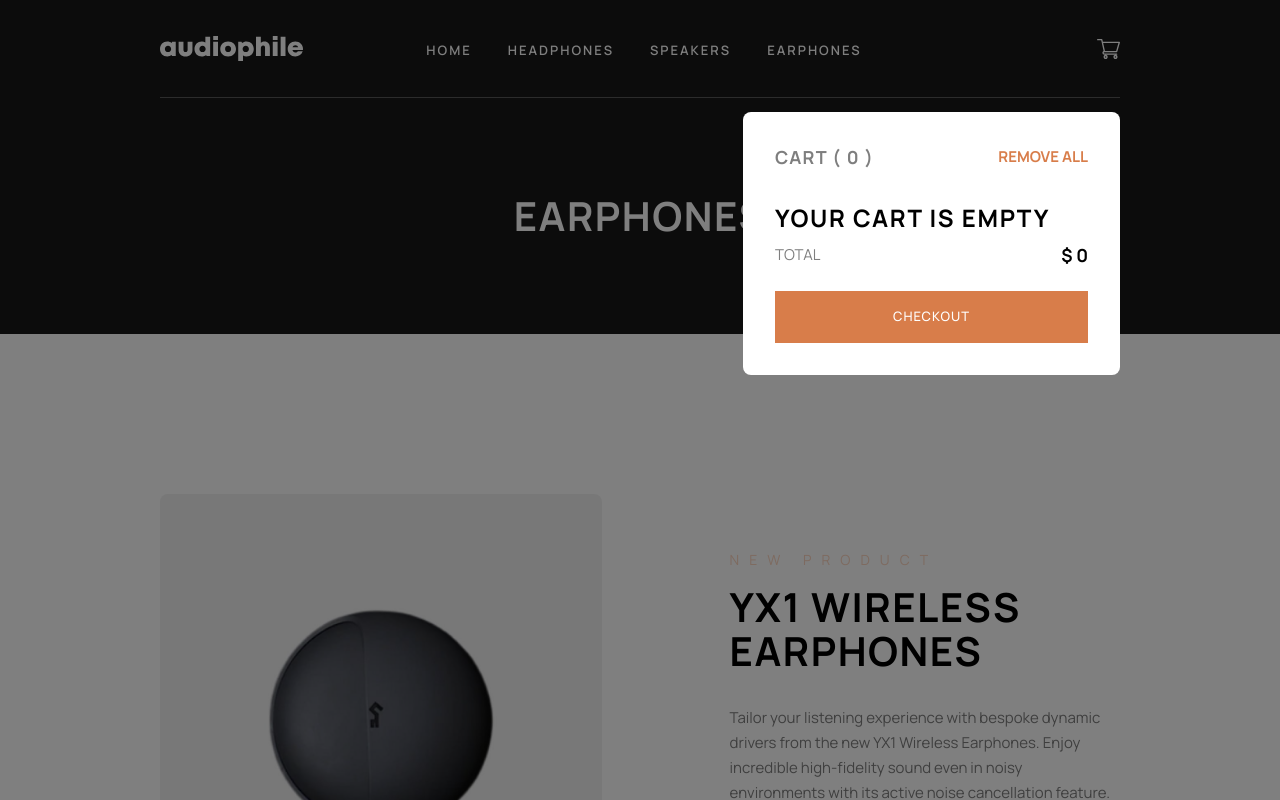
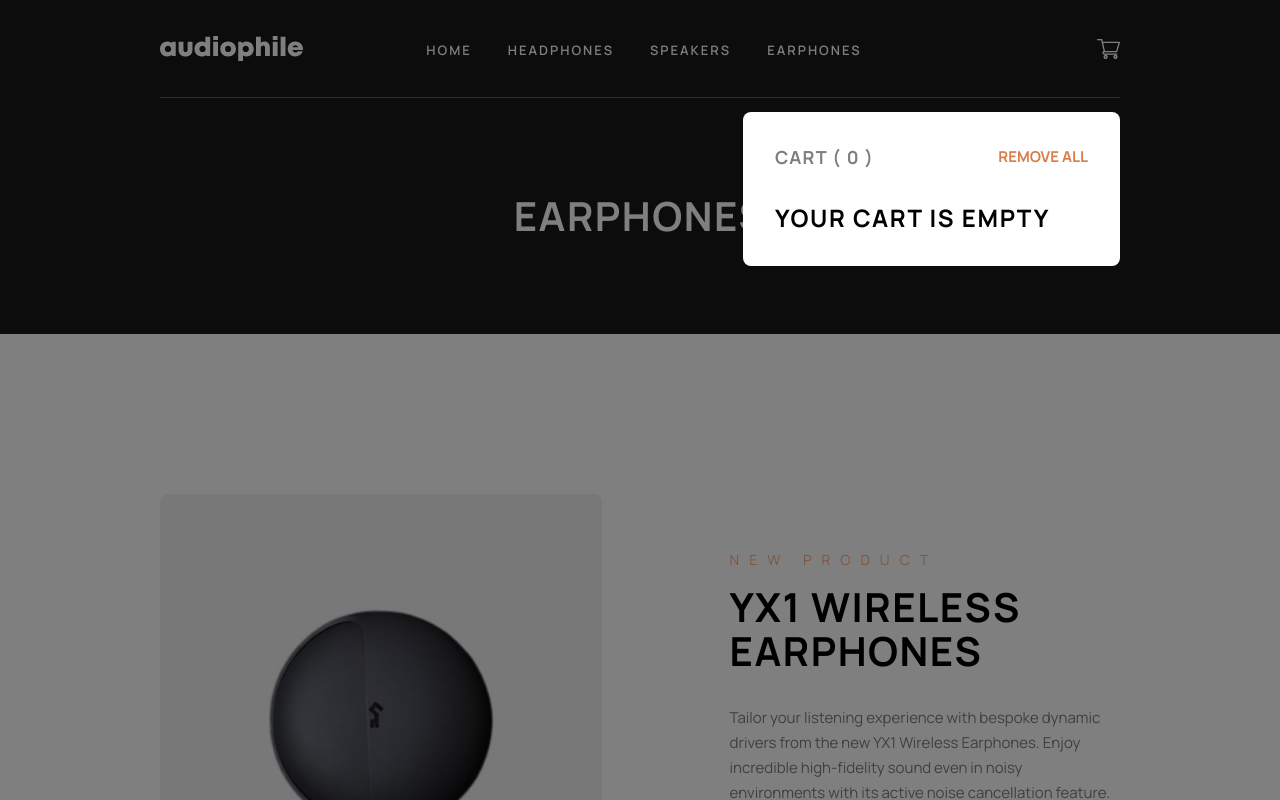
Before and after one commit to LowkeyCoyote/audiophile, a React (Vite) app: page /category/earphones in a window 1280 px wide. Both pictures are taken after a click on the picture 1108 px from the left and 48 px from the top of the page. Shown: the top 800 px of the page. Built offline with nearby package versions, Linux system fonts and the light colour scheme.

Commit message:
remove checkout button in cart modal when cart is empty

```diff
--- a/src/components/category/ProductCardCategory.tsx
+++ b/src/components/category/ProductCardCategory.tsx
@@ -44,7 +44,7 @@ const ProductCardCategory = ({
                 className={`w-[54%] text-left ${reverse ? 'pr-32' : 'pl-32'} md:h-[54%] md:w-full md:px-16 md:pt-12 md:text-center sm:px-0 sm:pt-8`}
             >
                 {isNew ? (
-                    <p className="overlineText mb-4 sm:mb-6 sm:px-16 ">
+                    <p className="overlineText opacity-100 mb-4 sm:mb-6 sm:px-16 ">
                         New Product
                     </p>
                 ) : (
--- a/src/components/shared/Cart.tsx
+++ b/src/components/shared/Cart.tsx
@@ -23,7 +23,7 @@ const Cart = ({ goToCheckout }: CartProps) => {
             <div className="flex items-center justify-between pb-8">
                 <h6 className="opacity-50">{`cart ( ${cart.length} )`}</h6>
                 <p
-                    className=" font-bold uppercase text-dark-peach opacity-100"
+                    className=" font-bold uppercase text-dark-peach opacity-100 cursor-pointer"
                     onClick={() => dispatch(clearCart())}
                 >
                     Remove all
@@ -86,14 +86,17 @@ const Cart = ({ goToCheckout }: CartProps) => {
                         </div>
                     </div>
                 ))}
+           {cart.length !== 0 && (
+                <>
                     <div className="mb-6 mt-2 flex items-center justify-between">
                         <p className="uppercase">Total</p>
                         <h6 className="font-bold tracking-normal">{`$ ${getCartTotalPrice(cart).toLocaleString('en-US')}`}</h6>
                     </div>
-
                     <Button className="w-full" onClick={goToCheckout}>
                         Checkout
                     </Button>
+                </>
+            )}
         </div>
     );
 };
--- a/src/components/shared/layout/Footer.tsx
+++ b/src/components/shared/layout/Footer.tsx
@@ -26,7 +26,7 @@ const Footer = () => {
                         <li key={index}>
                             <Link
                                 to={link.path}
-                                className="ea text-[13px] font-semibold uppercase tracking-[2px] duration-75 hover:text-peach"
+                                className="ea text-[13px] font-semibold uppercase tracking-[2px] duration-75 hover:text-dark-peach"
                             >
                                 {link.text}
                             </Link>
```
Lines whose indentation alone changed are shown as unchanged.
